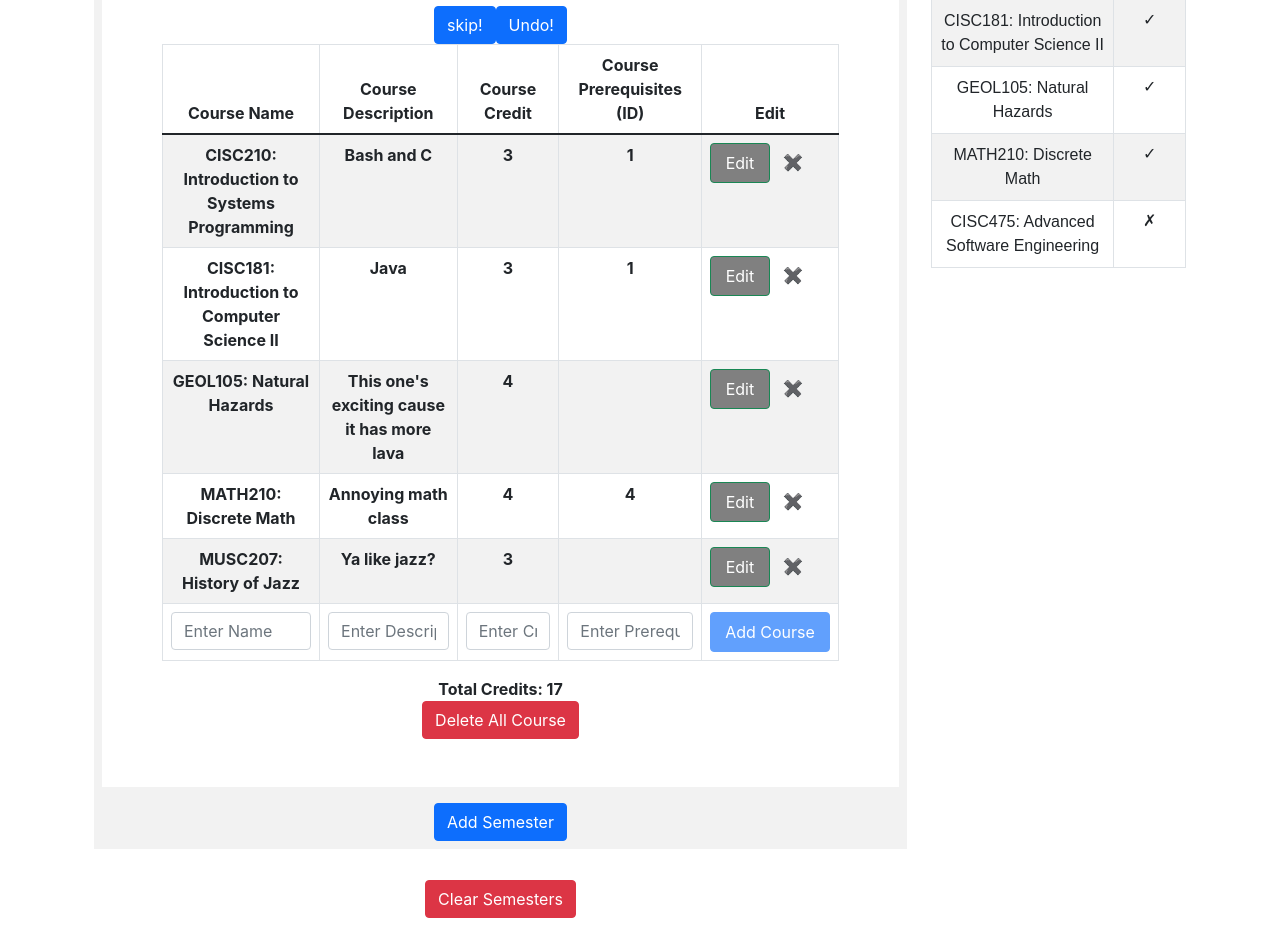
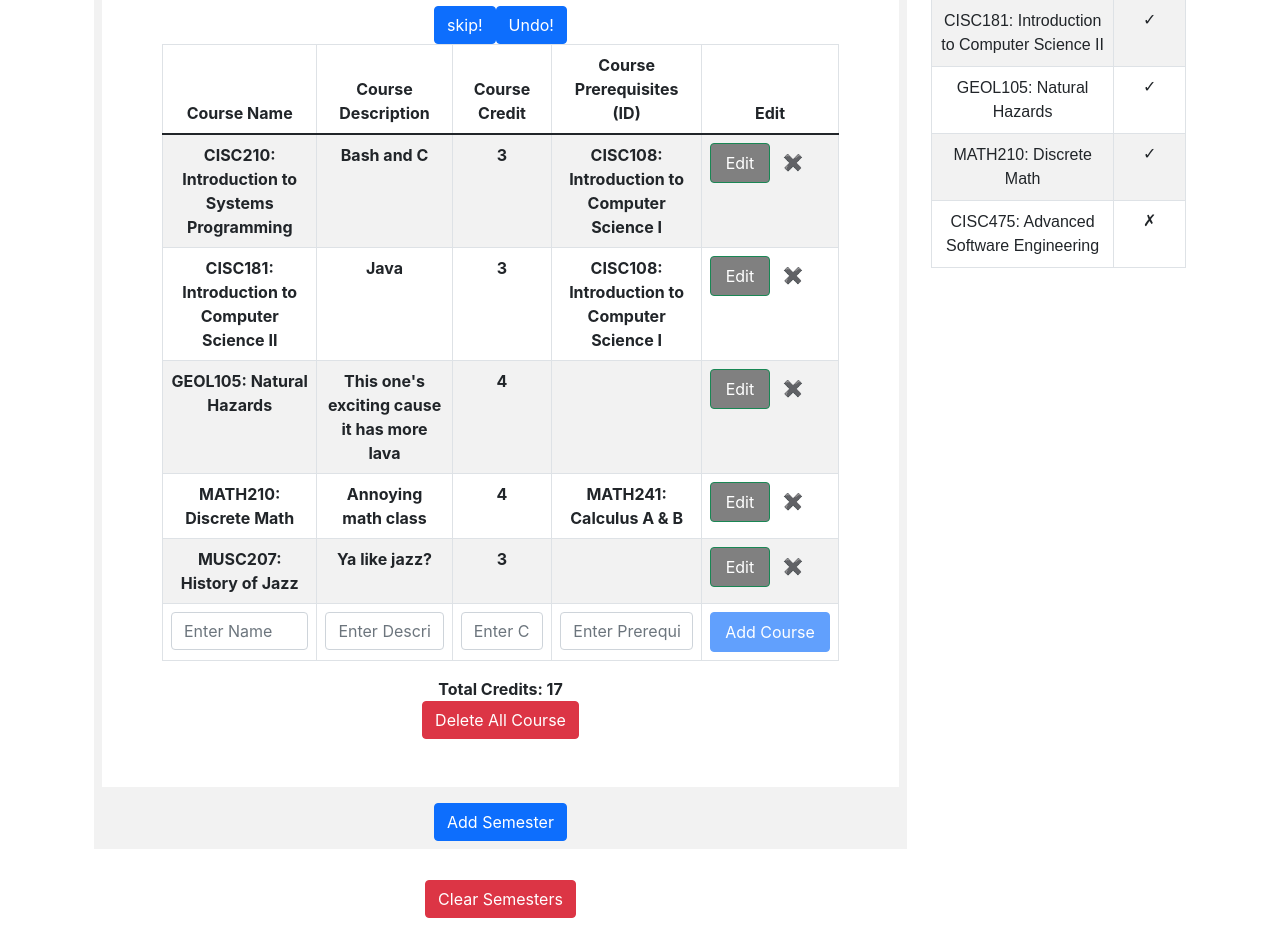
Before and after one commit to UD-CISC275-S22/cis-scheduler-team24, a React (Create React App) app: page / in a window 1280 px wide. Shown: the part 1520-2453 px from the top of the page. Built offline with nearby package versions, Linux system fonts and the light colour scheme.

Commit message:
Changed prerequisites from IDs to names

```diff
--- a/src/components/listCourses.tsx
+++ b/src/components/listCourses.tsx
@@ -136,7 +136,18 @@ export function ListCourses({
                             <td>{course.name}</td>
                             <td>{course.description}</td>
                             <td>{course.credits}</td>
-                            <td>{course.prerequisites.map(String)}</td>
+                            <td>
+                                {allCourses
+                                    .filter((degreeCourse: Course): boolean =>
+                                        course.prerequisites.includes(
+                                            degreeCourse.id
+                                        )
+                                    )
+                                    .map(
+                                        (degreeCourse: Course): string =>
+                                            degreeCourse.name + "\n"
+                                    )}
+                            </td>
                             <td>
                                 <EditCourseModal
                                     handleClose={handleCloseAddModal}
```
